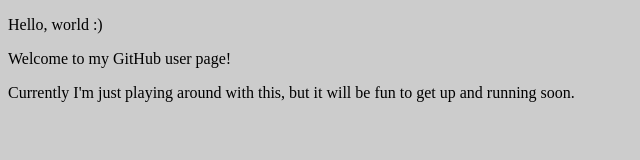
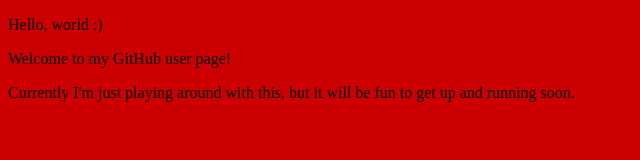
Before and after one commit to anthony760/anthony760.github.io, a plain HTML site: page index.html in a window 1280 px wide. Shown: the whole page, without its empty margins (0-640 px from the left). Drawn offline with Linux system fonts and the light colour scheme.

Commit message:
Changed background color.

```diff
--- a/style.css
+++ b/style.css
@@ -1,3 +1,3 @@
 body {
-  background-color: #ccc;
+  background-color: #c00;
 }
```
